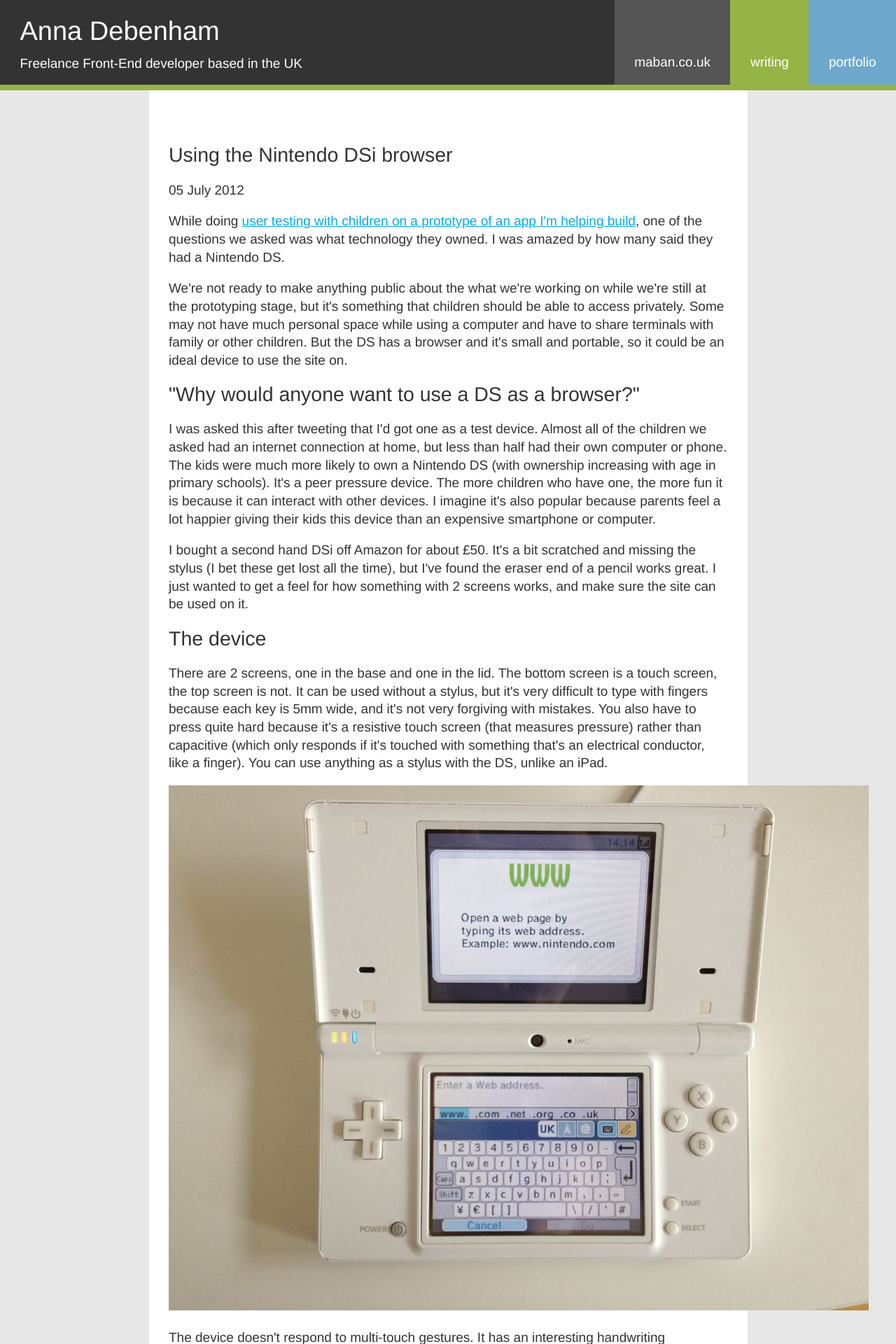
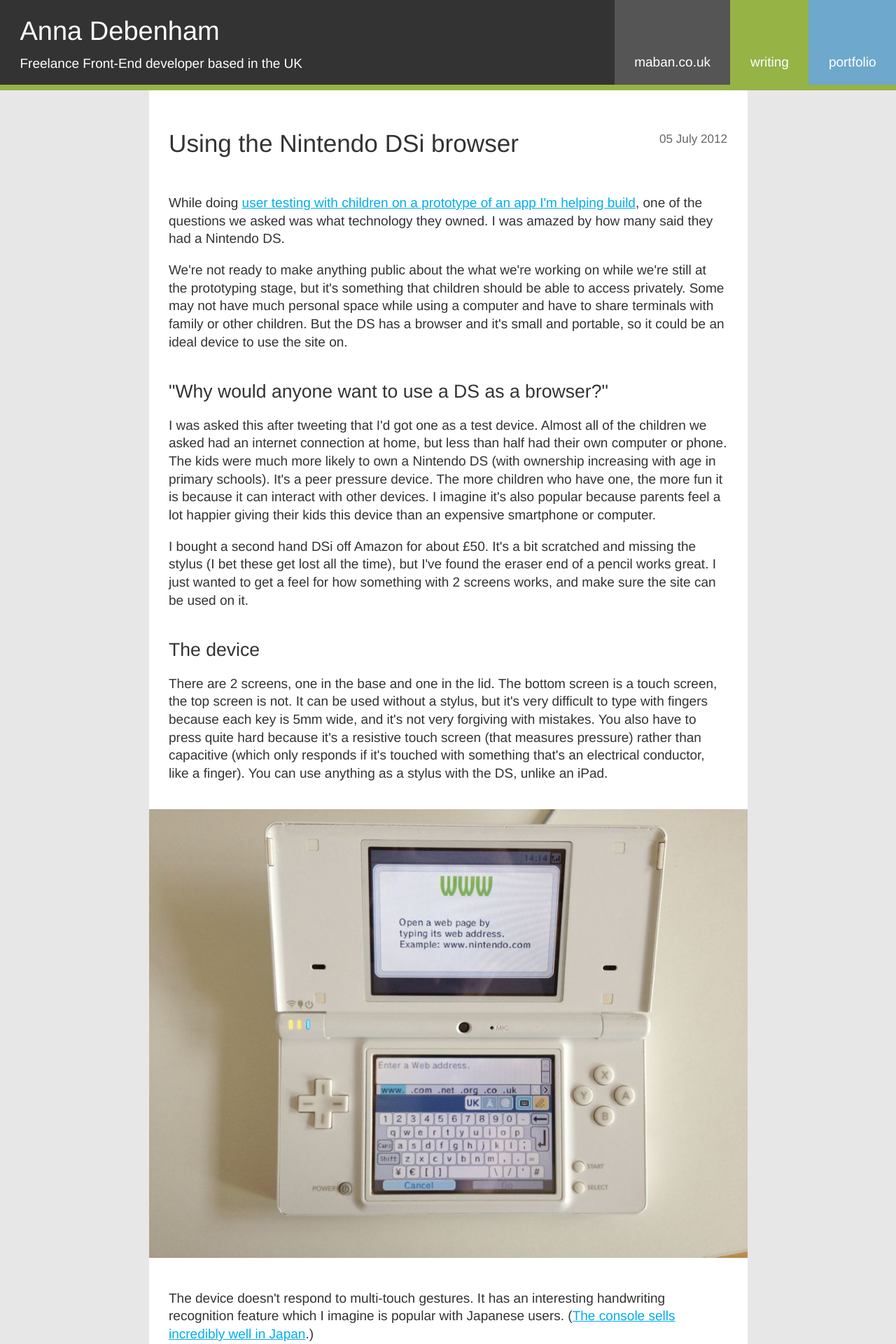
Before and after one commit to maban/maban, a Jekyll site: the page built from _posts/2012-07-05-73.html, in a window 1280 px wide. Shown: the top 1920 px of the page at 70% size. Built offline with Jekyll 4.4.1, drawn with Linux system fonts in a browser that asks for light colours.

Commit message:
Add new text styles

```diff
--- a/style/main.css
+++ b/style/main.css
@@ -13,16 +13,29 @@ body {
         }
     }
 
+iframe {
+    margin: 0 auto;
+}
+
 h1,
 h2 {
     font-weight: normal;
     }
+
+h2 {
+    margin: 1.7em 0 0.85em;
+    font-size: 1.4em;
+}
 
 h3 {
     font-weight: normal;
     font-size: 1.4em;
     line-height: 1.2em;
     }
+
+img {
+    max-width: 100%;
+}
 
 a {
 	color: #00ACED;
@@ -42,6 +55,42 @@ a:hover {
 	cursor: pointer;
 	}
 
+strong {
+    font-weight: 600;
+}
+
+blockquote {
+    margin: 1.5em -1.5em 1.85em;
+    font-size: 1em;
+    font-family: baskerville;
+    color: #6F737E;
+    background-color: #F0F1F0;
+    padding: 0.5em 1.5em 0.4em;
+}
+
+blockquote cite {
+    font-family: "myriad pro";
+    font-size: 0.9em;
+}
+
+figure {
+    margin-bottom: 2em;
+}
+
+figure img,
+.h-entry figure img {
+    margin-bottom: 0em;
+}
+
+figcaption {
+    color: #6F737E;
+    font-size: 0.9em;
+    margin-top: 0.3em;
+}
+
+.full figcaption {
+    padding: 0 1.65em;
+}
 
 
 
@@ -677,6 +726,45 @@ a:hover {
     margin: 0 auto;
     }
 
+.h-entry h1 {
+    font-size: 1.85em;
+    line-height: 1.1em;
+    }
+
+.h-entry p,
+.h-entry img {
+    clear: both;
+    }
+
+.h-entry time {
+    color: rgba(0,0,0,0.6);
+    font-size: 0.9em;
+    }
+
+.h-entry img {
+    margin: 1em 0;
+    }
+
+.h-entry .full {
+    clear: both;
+    margin-left: -1.5em;
+    margin-right: -1.5em;
+}
+
+@media (min-width:50em) {
+    .h-entry h1 {
+        float: left;
+        margin-top: 0;
+        margin-bottom: 1.5em;
+        margin-right: 1em;
+        max-width: 18em;
+        }
+
+    .h-entry time {
+        float: right;
+        }
+}
+
 
 
 
```
